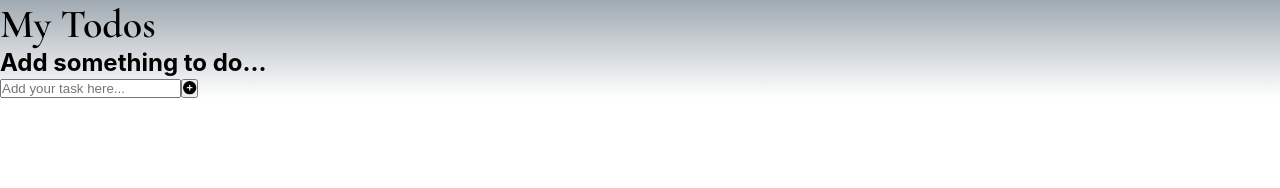
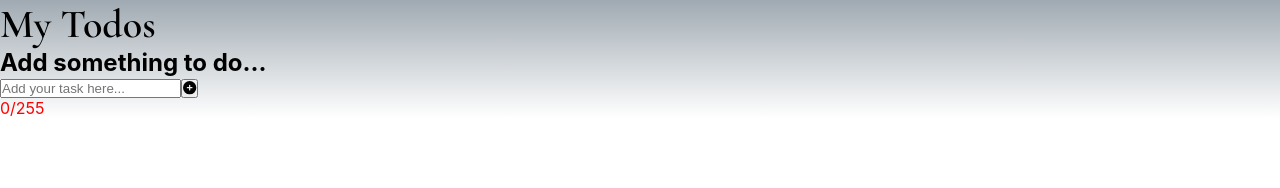
Before and after one commit to kav97/todo-frontend, a React (Create React App) app: page /create in a window 1280 px wide. Shown: the top 188 px of the page. Built offline with nearby package versions, Linux system fonts and the light colour scheme.

Commit message:
form now includes char counter

```diff
--- a/src/components/Form/Form.jsx
+++ b/src/components/Form/Form.jsx
@@ -5,14 +5,29 @@ import './Form.scss'
 
 const Form = ({ onSubmit }) => {
     const [text, setText] = useState("");
+    const [charCount, setCharCount] = useState(0);
+    let counterStyle = "text-field__counter";
 
     const handleSubmit = (event) => {
         event.preventDefault();
         setText("");
         onSubmit(event.target[0].value);
+        if(!event.target.value || event.target.value.length > 255) return alert("Please enter a todo between 0 - 255 characters long!");
     };
 
+    const handleTextandCount = (event) => {
+      setText(event.target.value);
+      setCharCount(event.target.value.length);
+    }
+
+    if (charCount > 175 && charCount <= 255) {
+      counterStyle += " text-field__counter--amber";
+    } else if (charCount === 0 || charCount > 255){
+      counterStyle += " text-field__counter--red";
+    }
+
   return (
+    <>
     <form className="text-field" onSubmit={handleSubmit}>
       <input
         className="text-field__input"
@@ -20,7 +35,7 @@ const Form = ({ onSubmit }) => {
         aria-label="Write a new todo item"
         placeholder="Add your task here..."
         value={text}
-        onChange={(event) => setText(event.target.value)}
+        onChange={(event) => handleTextandCount(event)}
       />
       <button
         className="text-field__button"
@@ -30,6 +45,8 @@ const Form = ({ onSubmit }) => {
         <FontAwesomeIcon icon={faCirclePlus} />
       </button>
     </form>
+    <p className={counterStyle}>{charCount}/255</p>
+    </>
   );
 }
 
--- a/src/components/Form/Form.scss
+++ b/src/components/Form/Form.scss
@@ -0,0 +1,11 @@
+.text-field__counter {
+    color: green;
+
+    &--amber {
+        color: orange;
+    }
+
+    &--red{
+        color: red;
+    }
+}
--- a/src/containers/AddToDo/AddToDo.jsx
+++ b/src/containers/AddToDo/AddToDo.jsx
@@ -4,7 +4,7 @@ import './AddToDo.scss'
 const AddToDo = () => {
 
     const addItem = async (text) => {
-        if (!text) return alert("please enter a todo");
+        // if (!text) return alert("please enter a todo");
 
         const url = `http://localhost:8080/todo`;
 
```
